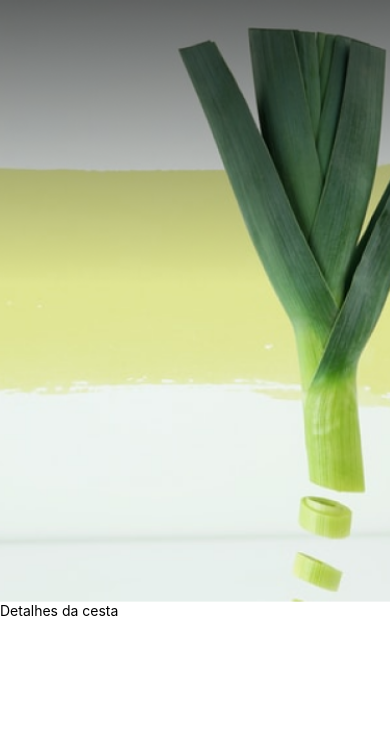
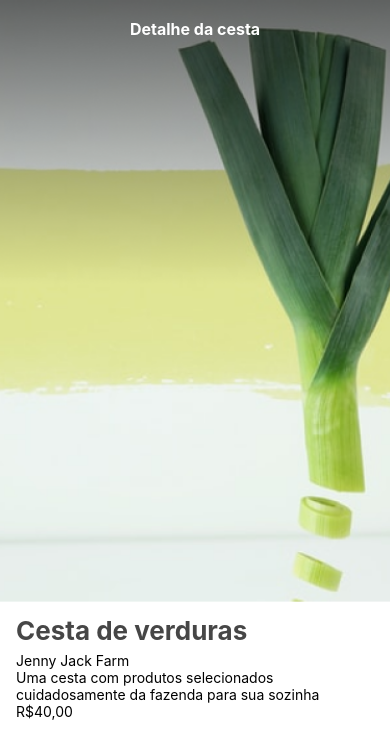
Before and after one commit to guilherme90rr/CompraCerta, a React Native app: screen / in a window 390 px wide. Shown: the top 756 px of the page. Built offline with nearby package versions, Linux system fonts and the light colour scheme.

Commit message:
Tela Cesta de verduras

```diff
--- a/src/telas/Cesta.js
+++ b/src/telas/Cesta.js
@@ -1,6 +1,5 @@
 import React from 'react';
-import { Image, StyleSheet , Dimensions, Text} from 'react-native';
-
+import { Image, StyleSheet , View, Dimensions, Text} from 'react-native';
 import topo from '../../assets/topo.png';
 
 const width = Dimensions.get('screen').width
@@ -8,17 +7,43 @@ const width = Dimensions.get('screen').width
 export default function Cesta(){
   return<>
     <Image source={topo} style={estilos.topo}/>
-    <Text>Detalhes da cesta</Text>
+    <Text style={estilos.titulo}>Detalhe da cesta</Text>
+    <View  style={estilos.cesta}>
+      <Text style={estilos.nome}>Cesta de verduras</Text>
+      <Text>Jenny Jack Farm</Text>
+      <Text>Uma cesta com produtos selecionados cuidadosamente da fazenda para sua sozinha</Text>
+      <Text>R$40,00</Text>
+    </View>
   </>
+}
+const estilos = StyleSheet.create ({
+  topo: {
+    width: "100%",
+    height: 578 / 768 * width,
+  },
 
-}
+  titulo: {
+    width: "100%",
+    position: "absolute",
+    textAlign: "center",
+    fontSize: 16,
+    lineHeight: 26,
+    color: "white",
+    fontWeight: "bold",
+    padding: 16,
+  },
 
-const estilos = StyleSheet.create ({
-    topo: {
-      width: "100%",
-      height: 578 / 768 * width,
+  cesta: {
+    paddingVertical: 8,
+    paddingHorizontal: 16,
+  },
 
-    }
+  nome: {
+    color: "#464646",
+    fontSize: 26,
+    lineHeight: 42,
+    fontWeight: "bold"
 
 
+  }
 })
```
